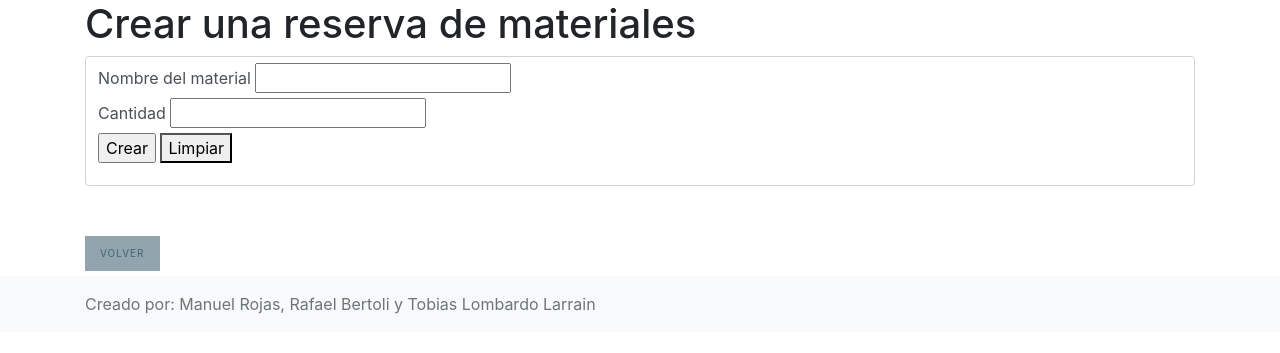
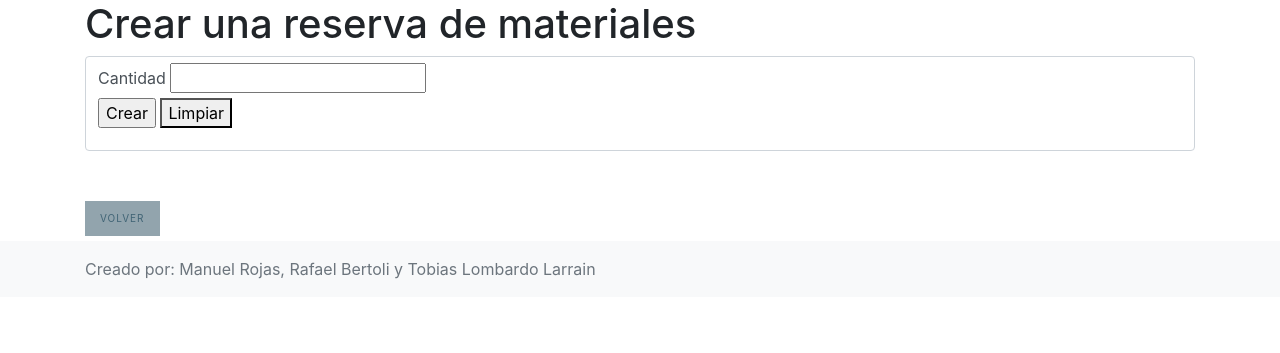
Before and after one commit to mugen-2/DSSD, a Flask app: page /reservaMateriales/nuevo/1 in a window 1280 px wide. Shown: the top 353 px of the page. Run offline with Flask 2, Linux system fonts and the light colour scheme; some libraries are stand-ins or nearby versions.

Commit message:
empezando el reservar materiales de nuevo

```diff
--- a/app/__init__.py
+++ b/app/__init__.py
@@ -66,9 +66,9 @@ def create_app(environment="development"):
 
     # Rutas Reserva Materiales
     app.add_url_rule("/reservaMateriales/<idcoleccion>", "reservaMateriales_index", reservaMateriales.index)
+    app.add_url_rule("/reservaMateriales/listarMateriales/<idcoleccion>", "listarMateriales", reservaMateriales.list)
+    app.add_url_rule("/reservaMateriales/nuevo/<idcoleccion>", "reservaMateriales_new", reservaMateriales.new)
     app.add_url_rule("/reservaMateriales/<idcoleccion>", "reservaMateriales_create", reservaMateriales.create, methods=["POST"])
-    app.add_url_rule("/reservaMateriales/nuevo/<idcoleccion>", "reservaMateriales_new", reservaMateriales.new)
-    app.add_url_rule("/reservaMateriales/listarMateriales/<idcoleccion>", "listarMateriales", reservaMateriales.list)
 
     # Ruta para el Home (usando decorator)
     @app.route("/")
--- a/app/forms/reservaMateriales_form.py
+++ b/app/forms/reservaMateriales_form.py
@@ -10,8 +10,8 @@ from app.models.reservaMateriales import ReservaMateriales
 class Form_reservaMateriales_new(FlaskForm):
 
 
-    nombre= StringField('nombre',
-        validators=[DataRequired( message = "el campo es obligatorio")])
+    #nombre= StringField('nombre',
+        #validators=[DataRequired( message = "el campo es obligatorio")])
 
     cantidad= IntegerField('cantidad',
         validators=[DataRequired( message = "el campo es obligatorio")])
--- a/app/resources/reservaMateriales.py
+++ b/app/resources/reservaMateriales.py
@@ -20,8 +20,14 @@ def index(idcoleccion):
             .paginate(page=page, per_page=5, error_out=False)
     return render_template("reservaMateriales/index.html", reservaMateriales=reservaMateriales, idcoleccion=idcoleccion)
 
+def list(idcoleccion):
+    response = requests.get("https://dssdapi.fly.dev/api/materiales/")
+    materiales = response.json()["materiales"][0]
+    return render_template("reservaMateriales/list.html",materiales=materiales, idcoleccion=idcoleccion)
+
 def new(idcoleccion):
     form = Form_reservaMateriales_new()
+    #print (num)
     return render_template("reservaMateriales/new.html", form=form, idcoleccion=idcoleccion)
 
 def create(idcoleccion):
@@ -40,11 +46,3 @@ def create(idcoleccion):
         requests.post("http://localhost:8080/bonita/API/bpm/process/"+processid+"/instantiation", headers = headers)
         return redirect(url_for("reservaMateriales_index", idcoleccion = idcoleccion))
     return render_template("reservaMateriales/new.html",form=form)
-
-
-def list(idcoleccion):
-    response = requests.get("https://dssdapi.fly.dev/api/materiales/")
-    print (response)
-    materiales = response.json()["materiales"][0]
-    print (materiales)
-    return render_template("reservaMateriales/list.html",materiales=materiales, idcoleccion=idcoleccion)
--- a/app/templates/reservaMateriales/index.html
+++ b/app/templates/reservaMateriales/index.html
@@ -14,7 +14,6 @@
     {{ materiales.cantidad }}
   </li>
   {% endfor %}
-  <a href="{{ url_for('reservaMateriales_new', idcoleccion = idcoleccion) }}" class="link">Nueva</a>
   <a href="{{ url_for('listarMateriales', idcoleccion = idcoleccion) }}" class="link">Consultar API</a>
   <br>
 
--- a/app/templates/reservaMateriales/list.html
+++ b/app/templates/reservaMateriales/list.html
@@ -11,7 +11,7 @@
     Material: {{ material["Nombre"] }} /
     Cantidad: {{ material["Cantidad"] }} /
     Precio: {{ material["Costo"] }}   ----
-    <a href="{{ url_for('reservaMateriales_index', idcoleccion = idcoleccion) }}" class="link">Reservar</a>
+    <a href="{{ url_for('reservaMateriales_new', idcoleccion = idcoleccion }}" class="link">Reservar</a>
 
   </li>
   {% endfor %}
--- a/app/templates/reservaMateriales/new.html
+++ b/app/templates/reservaMateriales/new.html
@@ -7,12 +7,9 @@
   <h1>Crear una reserva de materiales </h1>
   <form class="form-control" action="{{ url_for('reservaMateriales_create', idcoleccion = idcoleccion) }}" method="POST" novalidate>
     {{form.hidden_tag()}}
-    <label for="nombre">Nombre del material</label>
-    {{form.nombre}}
-    {% for error in form.nombre.errors %}
-      <span style="color:red;" >{{error}}</span>
-    {% endfor %}
-    <br>
+
+
+
 
     <label for="cantidad">Cantidad</label>
     {{form.cantidad}}
@@ -26,5 +23,5 @@
       <button type="reset">Limpiar</button>
     </p>
   </form>
-  <a href="{{ url_for('reservaMateriales_index', idcoleccion = idcoleccion) }}" class="link">Volver</a>
+  <a href="{{ url_for('listarMateriales', idcoleccion = idcoleccion) }}" class="link">Volver</a>
 {% endblock %}
```
